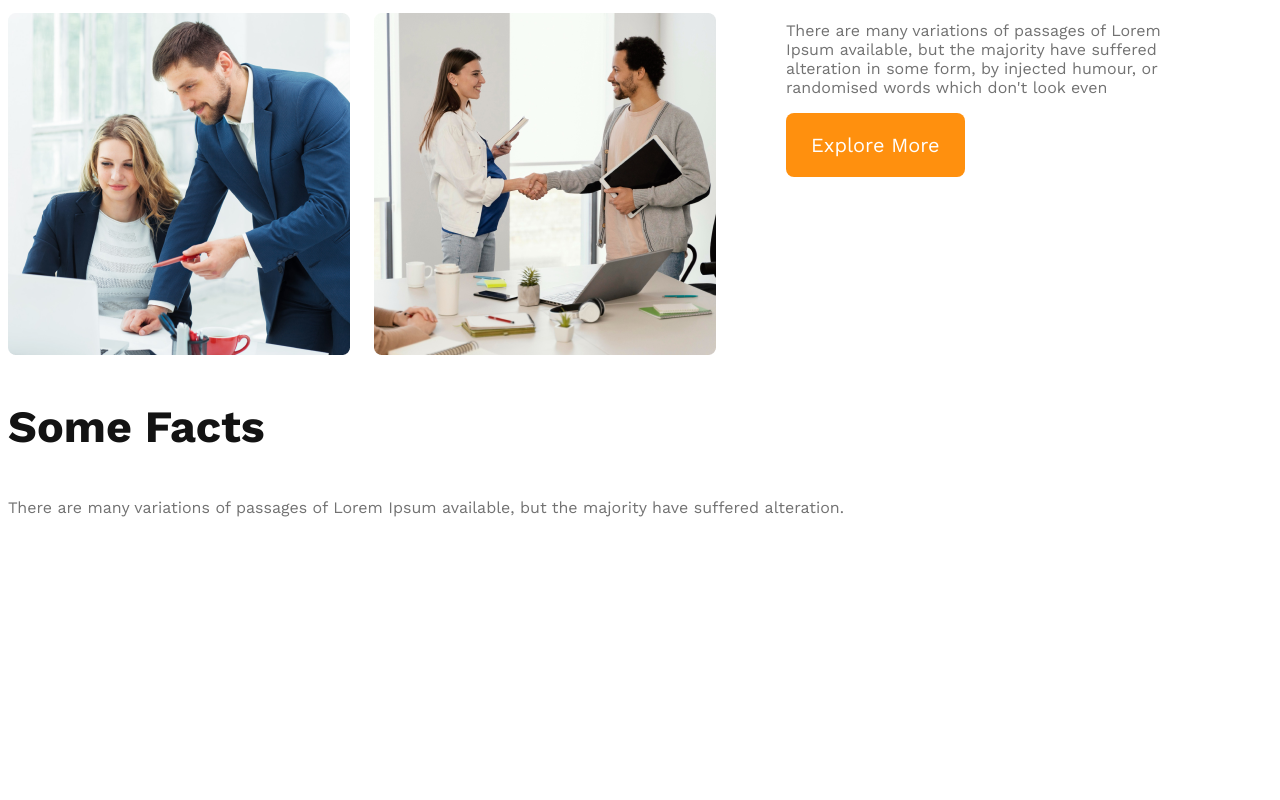
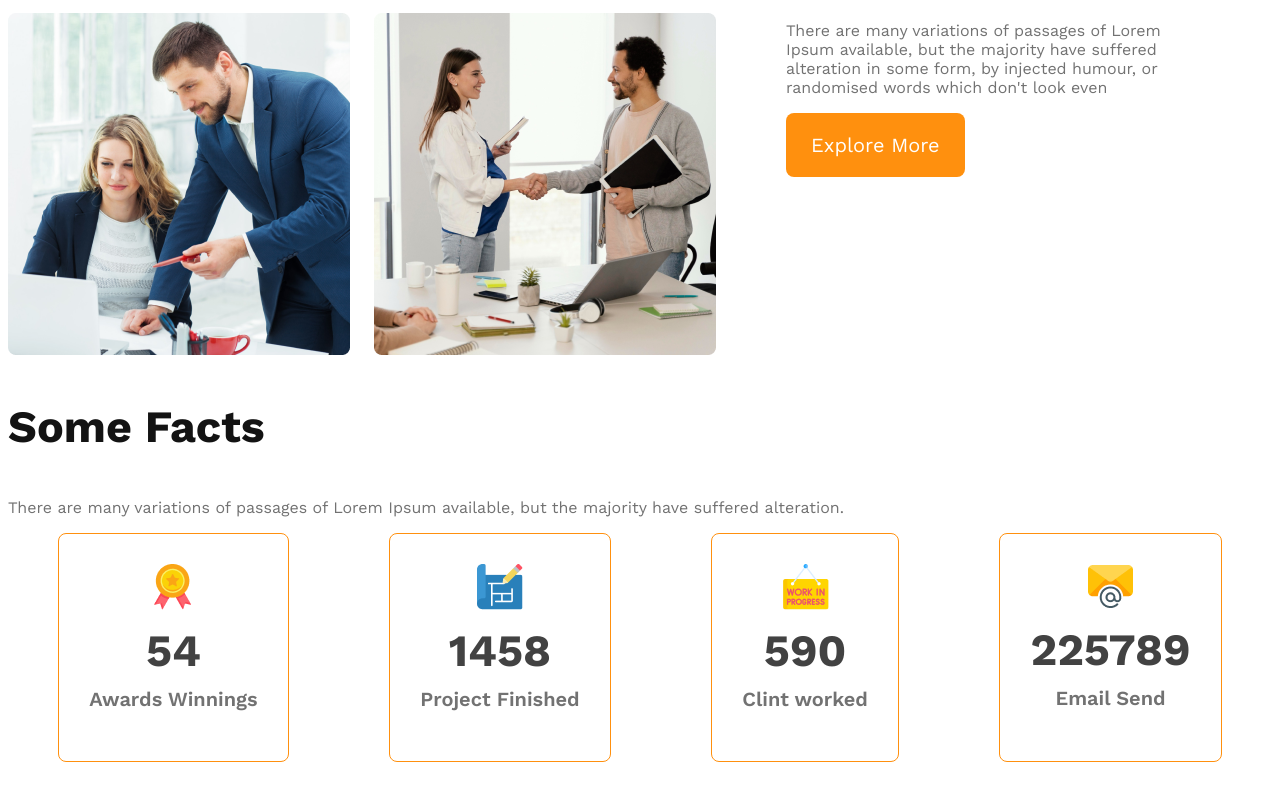
Before and after one commit to partha46/g3-architect-website, a plain HTML site: page g3architecth.html in a window 1280 px wide. Shown: the part 1434-2234 px from the top of the page. Before the commit the page ends 2021 px from the top, so only its background shows below. Drawn offline with nearby package versions, Linux system fonts and the light colour scheme.

Commit message:
fact section updated

```diff
--- a/Styles/architect.css
+++ b/Styles/architect.css
@@ -105,6 +105,29 @@ main {
   color: #ff900e;
   font-weight: 700;
 }
+.facts-card-container {
+  display: flex;
+  justify-content: space-around;
+}
+.facts-card-container .card {
+  border-radius: 8px;
+  border: 1px solid #ff900e;
+  text-align: center;
+  padding: 30px;
+  /* width: 241.831px;
+  height: 241.831px; */
+}
+.facts-card-container .card-stats {
+  font-size: 2.8rem;
+  color: #424242;
+  margin-top: 10px;
+  margin-bottom: 10px;
+}
+.facts-card-container .card-title {
+  font-weight: 600;
+  font-size: 20px;
+  margin-top: 5px;
+}
 
 /* Responsive media query starts */
 /* mobile devices */
--- a/g3architecth.html
+++ b/g3architecth.html
@@ -66,6 +66,29 @@
           There are many variations of passages of Lorem Ipsum available, but
           the majority have suffered alteration.
         </p>
+        <div class="facts-card-container">
+          <!-- .card*4>img+h2.card-stats+p.card-title . text-light-gray -->
+          <div class="card">
+            <img src="/images/icons/ribon.png" alt="" />
+            <h2 class="card-stats">54</h2>
+            <p class="card-title text-light-gray">Awards Winnings</p>
+          </div>
+          <div class="card">
+            <img src="/images/icons/projects.png" alt="" />
+            <h2 class="card-stats">1458</h2>
+            <p class="card-title text-light-gray">Project Finished</p>
+          </div>
+          <div class="card">
+            <img src="/images/icons/customers.png" alt="" />
+            <h2 class="card-stats">590</h2>
+            <p class="card-title text-light-gray">Clint worked</p>
+          </div>
+          <div class="card">
+            <img src="/images/icons/email.png" alt="" />
+            <h2 class="card-stats">225789</h2>
+            <p class="card-title text-light-gray">Email Send</p>
+          </div>
+        </div>
       </section>
     </main>
     <footer></footer>
```
